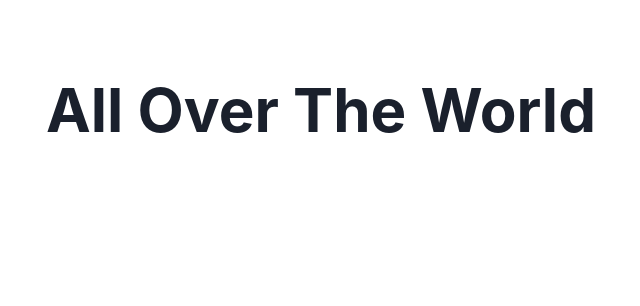
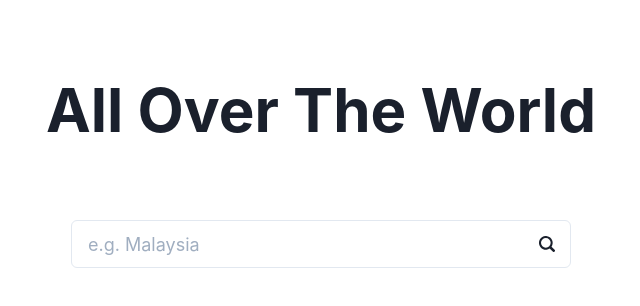
Before and after one commit to hy-atoz/my-first-app, a React (Create React App) app: page / in a window 1280 px wide. Shown: the top 306 px of the page, without its empty margins (319-959 px from the left). Built offline with nearby package versions, Linux system fonts and the light colour scheme; no server answers.

Commit message:
Working on SearchBar

```diff
--- a/package.json
+++ b/package.json
@@ -3,6 +3,7 @@
   "version": "0.1.0",
   "private": true,
   "dependencies": {
+    "@chakra-ui/icons": "^1.1.7",
     "@chakra-ui/react": "^1.8.8",
     "@emotion/react": "^11.9.0",
     "@emotion/styled": "^11.8.1",
--- a/src/App.js
+++ b/src/App.js
@@ -3,6 +3,7 @@ import axios from 'axios';
 import { useEffect, useState } from 'react';
 import Countries from './components/Countries';
 import Pagination from './components/Pagination';
+import SearchBar from './components/SearchBar';
 import Title from './components/Title';
 
 function App() {
@@ -35,9 +36,12 @@ function App() {
     setItemOffset(newOffset);
   }
 
+  // https://restcountries.com/v3.1/name/{name}
+
   return (
     <Box marginX={8} marginY={20}>
       <Title />
+      <SearchBar />
       <Countries currentItems={currentItems} />
       <Pagination handlePageClick={handlePageClick} pageCount={pageCount} />
     </Box>
--- /dev/null
+++ b/src/components/SearchBar.js
@@ -0,0 +1,39 @@
+import {
+  FormControl,
+  Icon,
+  IconButton,
+  Input,
+  InputGroup,
+  InputRightElement,
+} from '@chakra-ui/react';
+import { Search2Icon } from '@chakra-ui/icons';
+import { useState } from 'react';
+
+function SearchBar() {
+  const [query, setQuery] = useState('');
+
+  function handleSubmit(e) {
+    e.preventDefault();
+    console.log(e.target.currentValue);
+  }
+
+  return (
+    <FormControl as='form' onSubmit={handleSubmit}>
+      <InputGroup
+        marginBottom={10}
+        marginX='auto'
+        size='lg'
+        width={['100%', '100%', '60%', '500px']}
+      >
+        <Input placeholder='e.g. Malaysia' />
+        <InputRightElement
+          children={
+            <IconButton type='submit' variant='ghost' icon={<Search2Icon />} />
+          }
+        />
+      </InputGroup>
+    </FormControl>
+  );
+}
+
+export default SearchBar;
```
Also changed, not shown: 1 other file (tests, documents, lock files or other folders).
